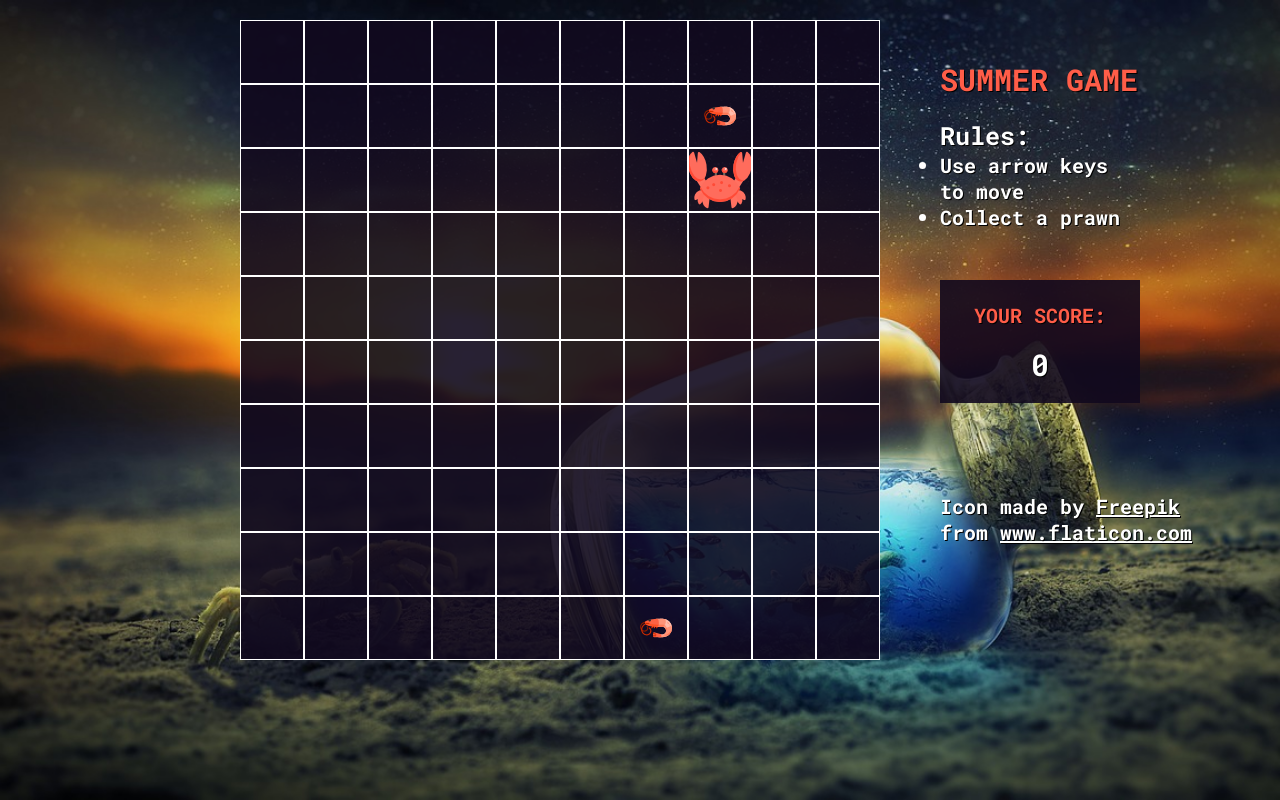
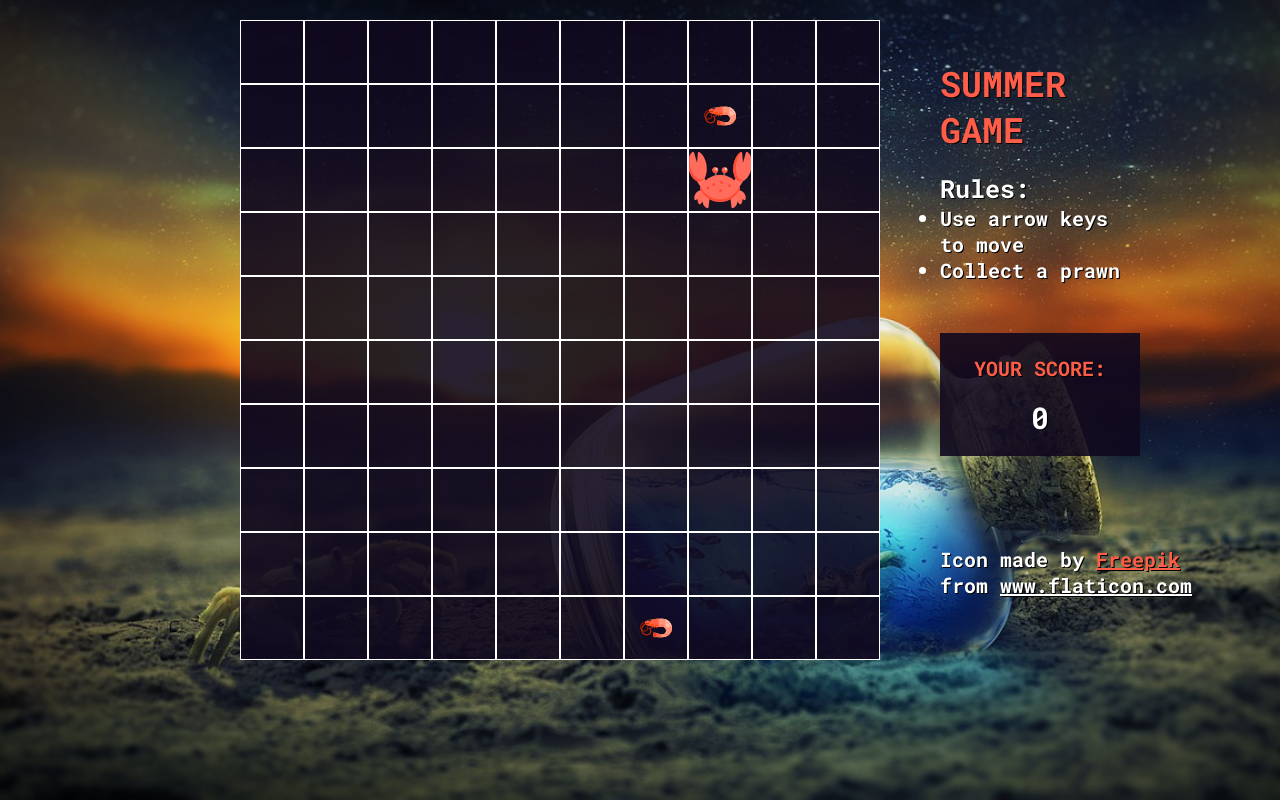
Before and after one commit to sfait/Summer-Game, a website built with webpack: page index.html in a window 1280 px wide. In both pictures the pointer is over the link "Freepik". Built offline with nearby package versions, Linux system fonts and the light colour scheme.

Commit message:
Update h1 font-size

```diff
--- a/css/style.css
+++ b/css/style.css
@@ -64,7 +64,7 @@ body {
 
 h1 {
     color: #FF5D48;
-    font-size: 30px;
+    font-size: 35px;
     margin: 10px 0 20px 0;
     text-transform: uppercase;
 }
@@ -102,6 +102,10 @@ span {
 
 .icon a {
     color: white;
+}
+
+.icon a:hover {
+    color: #FF5D48;
 }
 
 section#over {
--- a/js/game.js
+++ b/js/game.js
@@ -93,7 +93,7 @@ function Game() {
         }
         return false;
     }
-
 }
 
+
 module.exports = Game;
```
Also changed, not shown: index.html (+0 -1 lines).
